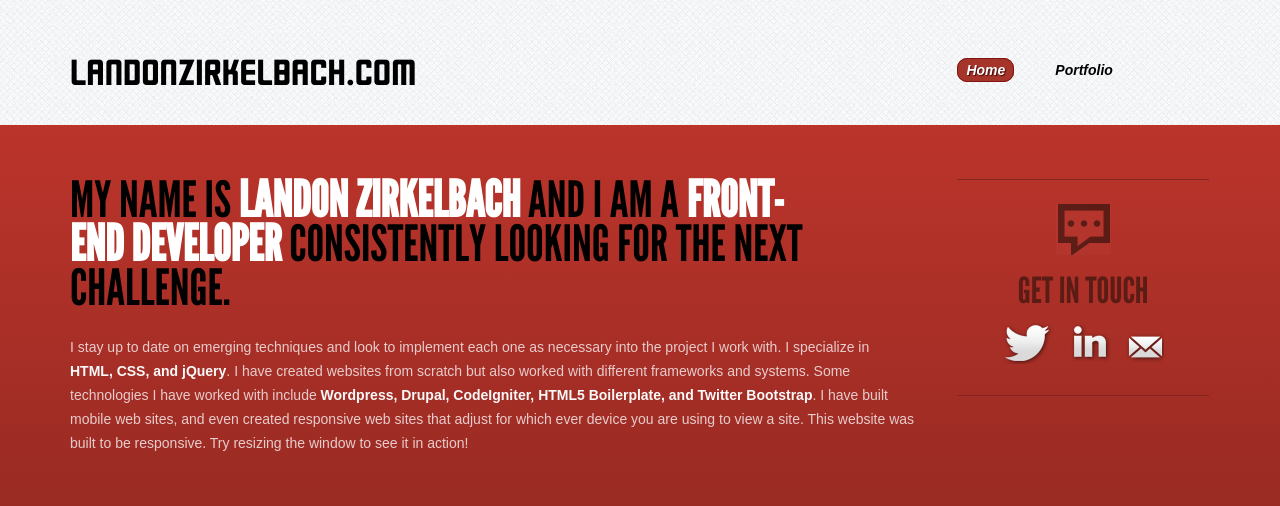
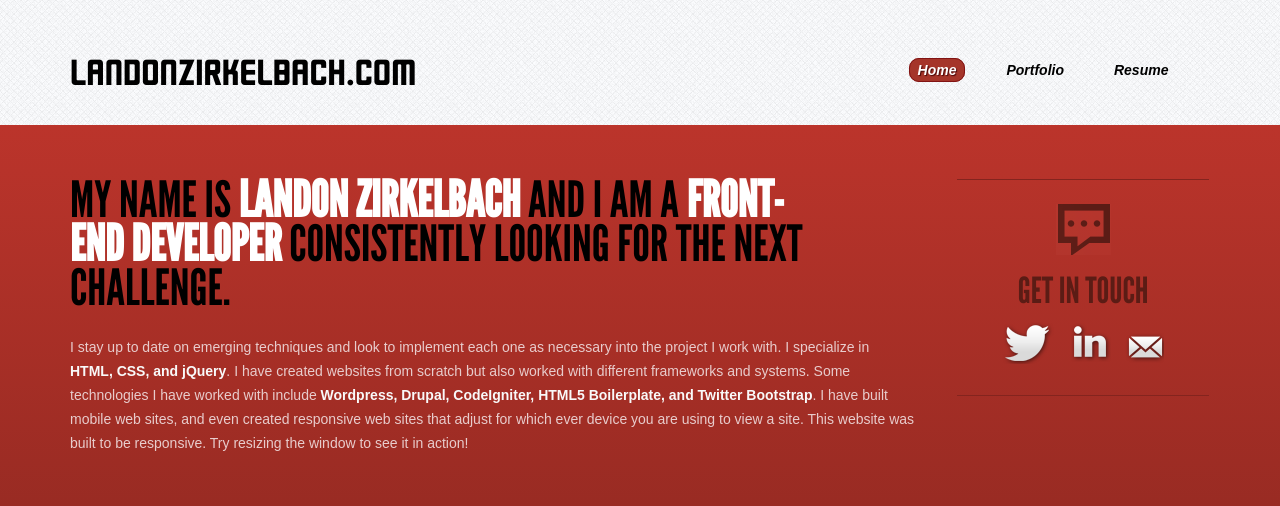
Before and after one commit to thelando618/1140portfolio, a PHP site: page /index.php.php in a window 1280 px wide. Shown: the top 506 px of the page. Run offline with PHP 8.4, Linux system fonts and the light colour scheme; some libraries are stand-ins or nearby versions.

Commit message:
Adding in styles for new menu item. Fixing header code to accomodate 3rd menu item.

```diff
--- a/css/styles.css
+++ b/css/styles.css
@@ -30,6 +30,9 @@
 		font-size: 2.875em;
 		line-height: 3.21em;
 		text-transform: uppercase;
+	}
+	.nav-container nav {
+		float: right;
 	}
 	.nav-container nav ul li {
 		float: left;
--- a/includes/header.php
+++ b/includes/header.php
@@ -36,14 +36,15 @@
 
 <div class="container nav-container">
 	<div class="row">
-		<div class="ninecol">
-			<h1 id="title"><a href="home.php">LandonZirkelbach.com</a></h1>
+		<div class="eightcol">
+			<h1 id="title"><a href="index.php">LandonZirkelbach.com</a></h1>
 		</div>
-		<div class="threecol last">
+		<div class="fourcol last">
 			<nav>
 				<ul>
-					<li class="<?php if($activeState == 'Home') { echo 'active'; } ?>"><a href="home.php">Home</a></li>
+					<li class="<?php if($activeState == 'Home') { echo 'active'; } ?>"><a href="index.php">Home</a></li>
 					<li class="<?php if($activeState == 'Portfolio') { echo 'active'; } ?>"><a href="portfolio.php">Portfolio</a></li>
+					<li><a href="files/Landon_Zirkelbach_Resume.doc">Resume</a></li>
 				</ul>
 			</nav>
 		</div>
```
